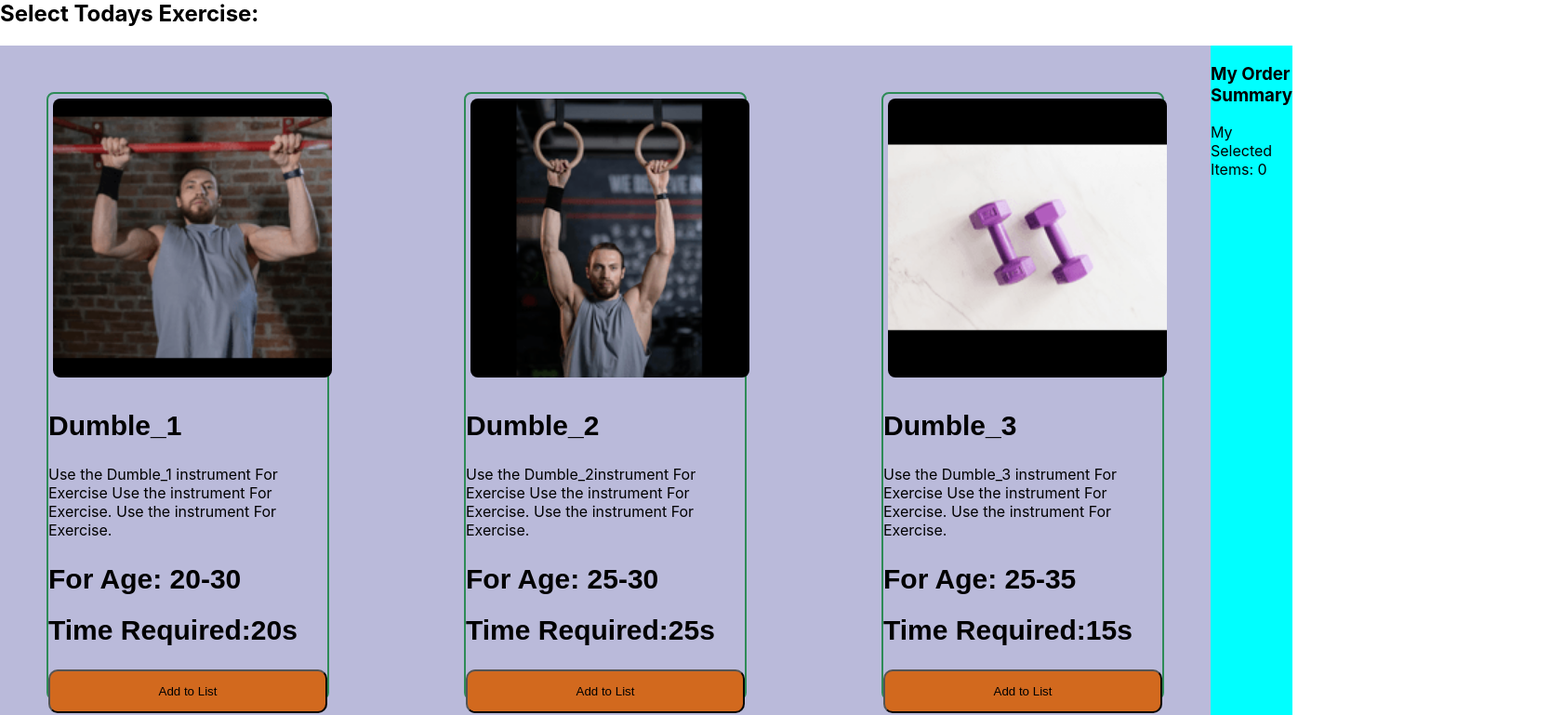
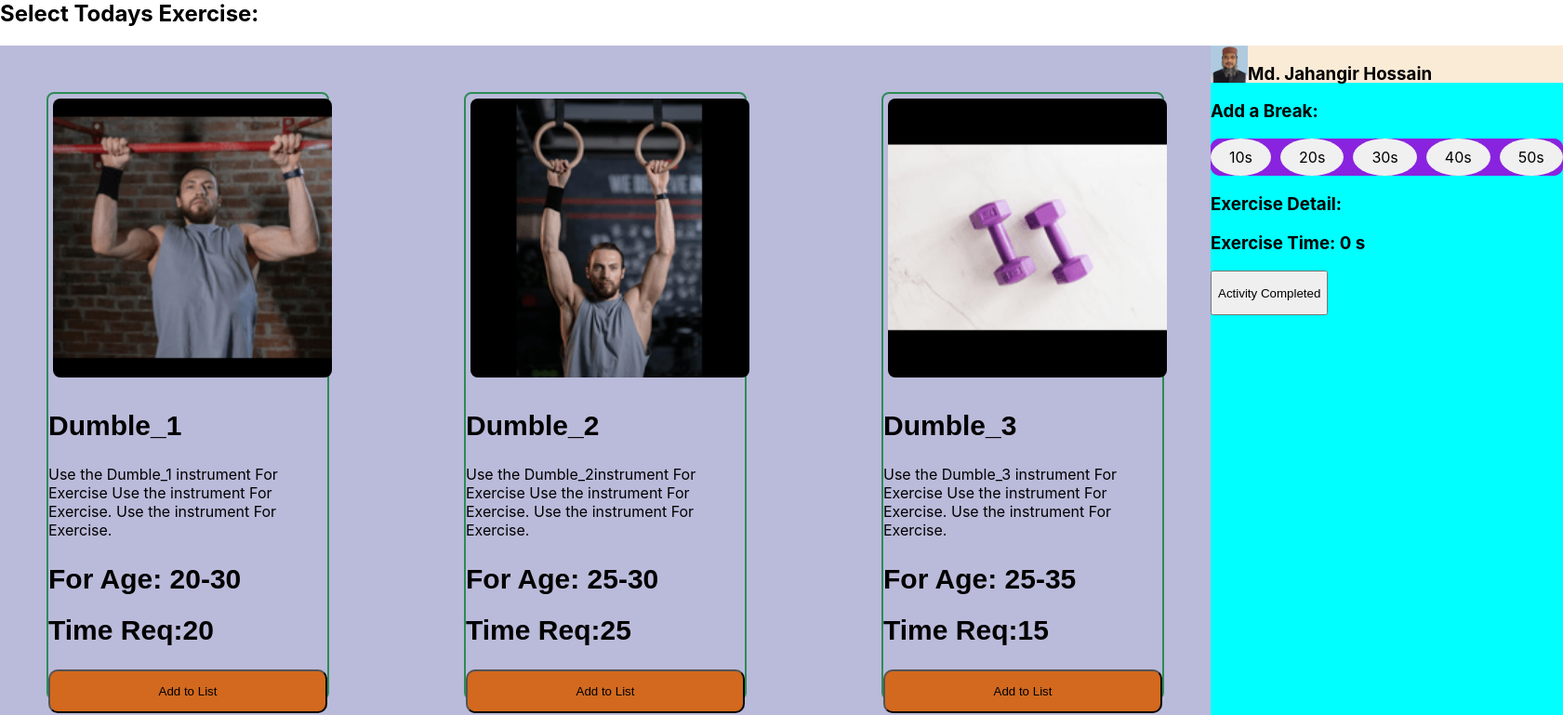
Before and after one commit to jahangirbd18/ultra-active-myclub, a React (Create React App) app: page / in a window 1280 px wide. Shown: the part 100-869 px from the top of the page at 93% size, 1681 px wide, since content can reach past the window. Built offline with nearby package versions, Linux system fonts and the light colour scheme.

Commit message:
First Commit

```diff
--- a/public/index.html
+++ b/public/index.html
@@ -24,7 +24,7 @@
       work correctly both with client-side routing and a non-root public URL.
       Learn how to configure a non-root public URL by running `npm run build`.
     -->
-    <title>React App</title>
+    <title>Ultra Active Club</title>
   </head>
   <body>
     <noscript>You need to enable JavaScript to run this app.</noscript>
--- a/public/products_ultra.json
+++ b/public/products_ultra.json
@@ -5,7 +5,7 @@
       "name": "Dumble_1",
       "text": "Use the Dumble_1 instrument For Exercise  Use the instrument For             Exercise. Use the instrument For Exercise.",
       "age": "For Age: 20-30",
-      "time": "Time Required:20s"
+      "time": 20
     },
     {
       "id": 2,
@@ -13,7 +13,7 @@
       "name": "Dumble_2",
       "text": "Use the Dumble_2instrument For Exercise  Use the instrument For             Exercise. Use the instrument For Exercise.",
       "age": "For Age: 25-30",
-      "time": "Time Required:25s"
+      "time": 25
     },
     {
       "id": 3,
@@ -21,7 +21,7 @@
       "name": "Dumble_3",
       "text": "Use the Dumble_3 instrument For Exercise  Use the instrument For             Exercise. Use the instrument For Exercise.",
       "age": "For Age: 25-35",
-      "time": "Time Required:15s"
+      "time": 15
     },
     {
       "id": 4,
@@ -29,7 +29,7 @@
       "name": "Dumble_4",
       "text": "Use the Dumble_4 instrument For Exercise. Use the instrument For                 Exercise. Use the instrument For Exercise",
       "age":"For Age: 35-45",
-      "time": "Time Required:25s"
+      "time": 25
     },
     {
       "id": 5,
@@ -37,7 +37,7 @@
       "name": "Dumble_5",
       "text": "Use the Dumble_5 instrument For Exercise. Use the instrument For            Exercise.Use the instrument For Exercise",
       "age": " For Age: 10-15",
-      "time": "Time Required:35s"
+      "time": 35
     },
     {
       "id": 6,
@@ -45,6 +45,6 @@
       "name": "Dumble_6",
       "text": "Use the Dumble_6 instrument For Exercise. Use the instrument For Exercise.  Use the instrument For Exercise",
       "age": "For Age: 15-25",
-      "time": "Time Required:30s"
+      "time": 30
     }
   ]
--- a/src/Components/Product/Product.js
+++ b/src/Components/Product/Product.js
@@ -3,8 +3,6 @@ import './Product.css';
 const Product = (props) => {
 
     const {img,name,text,age,time}=props.product;
-
-
     return (
         <div className='product'>
             <img src={img} alt=""></img>
@@ -12,9 +10,9 @@ const Product = (props) => {
                 <p className='product-name'>{name}</p>
                 <p>{text}</p>
                 <p className='product-name'>{age}</p>
-                <p className='product-name'>{time}</p>
+                <p className='product-name'>Time Req:{time}</p>
             </div>
-            <button onClick={()=> props.handleAddToCart(props.product)}
+            <button onClick={()=> props.handleAddToCart(props.product.time)}
             className='btn-cart'>
                 <p> Add to List</p>
            </button>
@@ -24,12 +22,3 @@ const Product = (props) => {
 };
 
 export default Product;
-
-
-
-
-// C:\projects\ultra-active-myclub\src\images-ultra\jim (1).png
-// src\images-ultra\jim (1).png
-            //
-            // {props.product.text}
-            // {props.product.age}
--- a/src/Components/Shop/Shop.css
+++ b/src/Components/Shop/Shop.css
@@ -1,3 +1,11 @@
+.cart-header{
+    background-color:antiquewhite;
+    height: 40px;
+    display:flex;
+}
+
+
+
 .shop-container{
     display:grid;
     grid-template-columns: 4fr 1fr;
@@ -12,3 +20,9 @@
 .cart-container{
     background-color: aqua;
 }
+
+@media screen and (max-width:1100px){
+.product-container{
+    grid-template-columns: repeat(2, 1fr);
+}
+}
--- a/src/Components/Shop/Shop.js
+++ b/src/Components/Shop/Shop.js
@@ -1,9 +1,16 @@
 import React, { useEffect, useState } from 'react';
 import './Shop.css';
 import Product from '../Product/Product';
+// import logo from '../../images-ultra/logo.jpg'
+import logo from '../../images-ultra/my_photo.jpg';
+import TimeSelector from '../TimeSelector/TimeSelector';
+import selectedTime from '../TimeSelector/TimeSelector';
+
 const Shop = () => {
   const [products,setProducts]=useState([]);
-  const[cart,setCart]=useState([]);
+const[time, setTime]=useState([]);
+
+
 
   useEffect(()=>{
           fetch('products_ultra.json')
@@ -11,10 +18,14 @@ const Shop = () => {
           .then(data=>setProducts(data))
        },[])
        const handleAddToCart=(product)=>{
-        console.log(product);
-        const newCart=[... cart,product]
-        setCart(newCart);
+
+        const newTime=[... time,product]
+        setTime(newTime);
+    //     const totalTime = newTime.reduce((acc, curr) => acc + curr, 0);
+    // console.log('Total Time:', totalTime);
+
        }
+
     return (
         <div className='shop-container'>
 
@@ -24,16 +35,58 @@ const Shop = () => {
               products.map(product=><Product
               key={product.id}
               product={product}
+            //   time={product}
               handleAddToCart={handleAddToCart}
               ></Product>)
              }
             </div>
+
             <div className="cart-container">
-              <h3> My Order Summary </h3>
-              <p> My Selected Items: {cart.length}</p>
+
+                <div >
+                    <div className='cart-header'>
+                   <img src={logo} alt=""/>
+                   <h3>Md. Jahangir Hossain</h3>
+                    </div>
+
+                     <h3>Add a Break:</h3>
+                <div className='time-selector'>
+
+                    <TimeSelector></TimeSelector>
+
+                 </div>
+
+                </div>
+
+                    <h3>Exercise Detail:</h3>
+
+                <div className='detail'>
+
+                    <div>
+                    <h3>Exercise Time: {time.reduce((acc, curr) => acc + curr, 0)} s</h3>
+                    </div>
+
+                       {/* {selectedTime !== null && (
+                     <div>
+                          Selected Times: {selectedTime}s
+                    </div>)}               */}
+
+                    {/* Added 1 */}
+
+
+                </div>
+
+                <button><p> Activity Completed</p></button>
+
+
             </div>
+
+
         </div>
-    );
-};
+
+           );
+       };
+
+    //    Lift up 1
 
 export default Shop;
--- /dev/null
+++ b/src/Components/TimeSelector/TimeSelector.css
@@ -0,0 +1,24 @@
+.time-selector {
+    display: flex;
+    justify-content: center;
+    align-items: center;
+    gap: 10px;
+    /* width: 350px; */
+    background-color: rgb(138, 35, 223);
+    border-radius: 10px;
+
+  }
+
+  .time-option {
+    padding: 10px 20px;
+    border-radius: 50%;
+    background-color: #f0f0f0;
+    cursor: pointer;
+    text-align: center;
+    transition: background-color 0.3s;
+  }
+
+  .time-option.selected {
+    background-color: #6c63ff; /* Change this to your desired color */
+    color: rgb(196, 187, 187);
+  }
--- /dev/null
+++ b/src/Components/TimeSelector/TimeSelector.js
@@ -0,0 +1,29 @@
+import React, { useState } from 'react';
+import './TimeSelector.css';
+const TimeSelector = () => {
+    const [selectedTime, setSelectedTime] = useState(null);
+
+  const times = [10, 20, 30, 40, 50];
+
+    return (
+        <div className="time-selector">
+          {
+          times.map(time => (
+          <div
+            key={time}
+            className={`time-option ${selectedTime === time ? 'selected' : ''}`}
+            onClick={() => setSelectedTime(time)}>{time}s
+          </div>
+        ))}
+
+        {
+        selectedTime !== null && (
+          <div>
+             Selected Time: {selectedTime}s
+          </div>)
+          }
+      </div>
+    );
+};
+
+export default TimeSelector;
```
Also changed, not shown: public/images/my_photo.jpg (added), src/images-ultra/my_photo.jpg (added).
